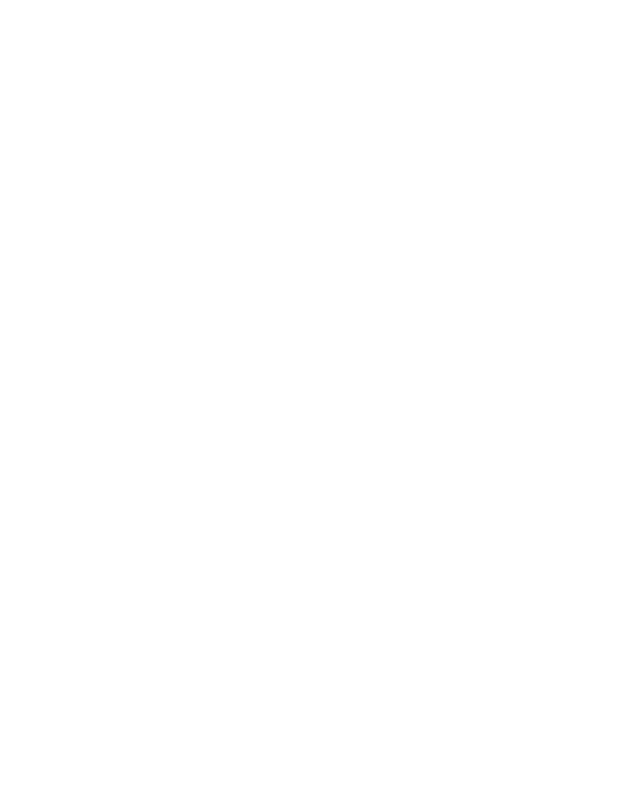
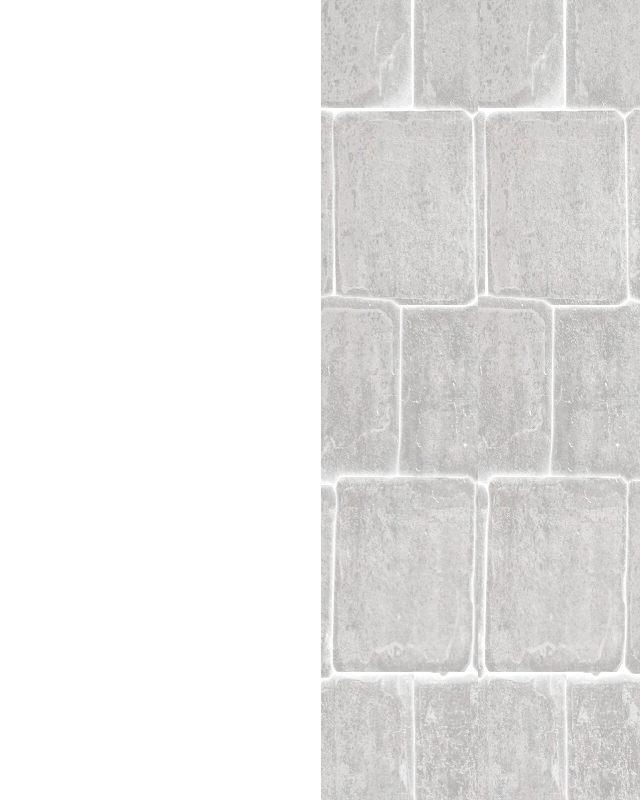
Before and after one commit to 6-84d/HTML-3D-Rooms, a plain HTML site: page index.html in a window 1280 px wide. Shown: the whole page, without its empty margins (640-1280 px from the left). Drawn offline with Linux system fonts and the light colour scheme.

Commit message:
OnePicture

```diff
--- a/Style.css
+++ b/Style.css
@@ -7,10 +7,12 @@ body,html
     overflow: hidden;
     display: flex;
     align-items: center;
+    perspective: 800px;
     justify-content: center;
 }
 
-.scene {
+.scene
+{
     display: flex;
     justify-content: center;
     align-items: center;
@@ -18,16 +20,25 @@ body,html
     width: 100vw;
     transform: rotateX(0deg) rotateY(0deg) translateZ(-1099px);
     transform-style: preserve-3d;
-  }
+}
 
-  .room {
+.room
+{
     height: 500px;
     width: 500px;
     border: solid 2px white;
     background-color: rgba(255, 255, 255, 0.459);
     transform-style: preserve-3d;
-  }
-
-  .room1 {
-
-  }
+}
+.room1, .floor
+{
+  height: 100%;
+  width: 70%;
+  background-color: antiquewhite;
+  transform: translateX(70%) rotateY(120deg);
+  background-image: url(./Pictures/Bricks.jpg);
+  transform-style: preserve-3d;
+  background-position: center;
+  background-repeat: repeat;
+  box-shadow:  60px black;
+}
```
Also changed, not shown: Pictures/Bricks.jpg (added).
